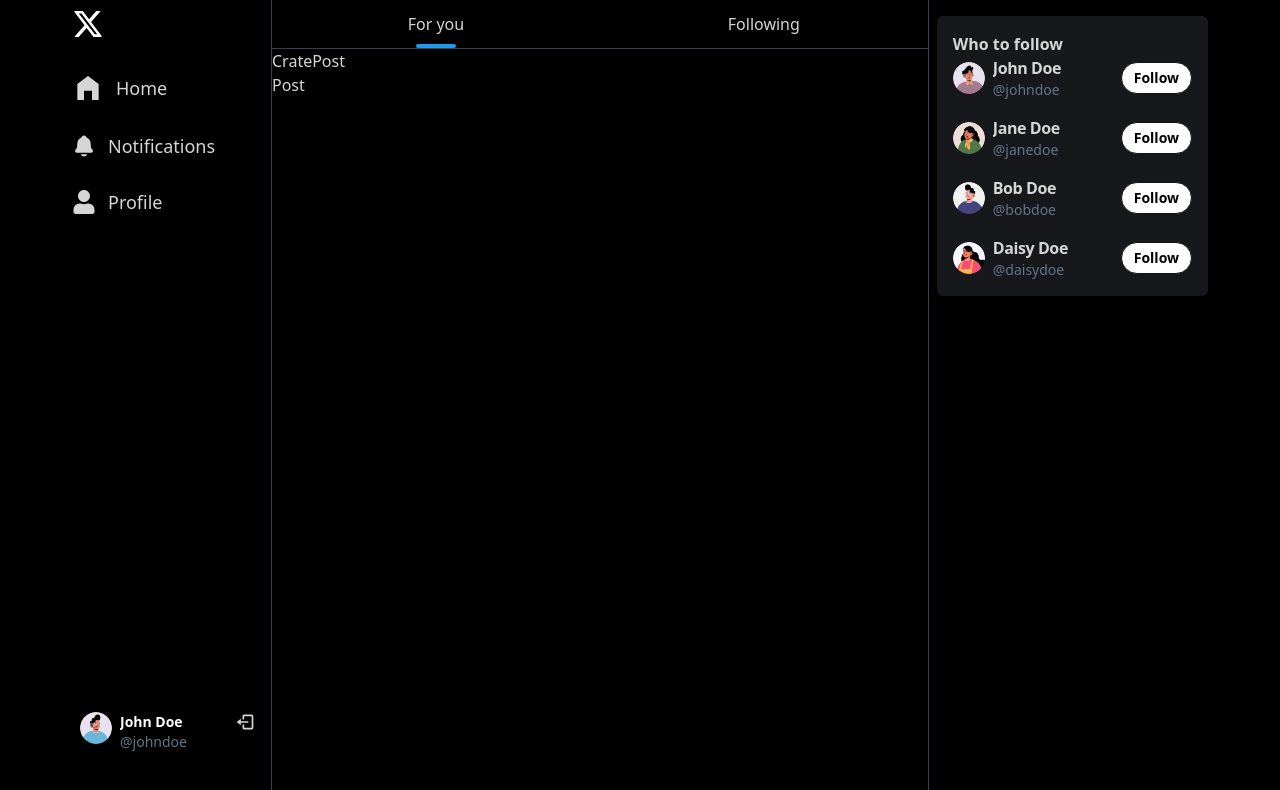
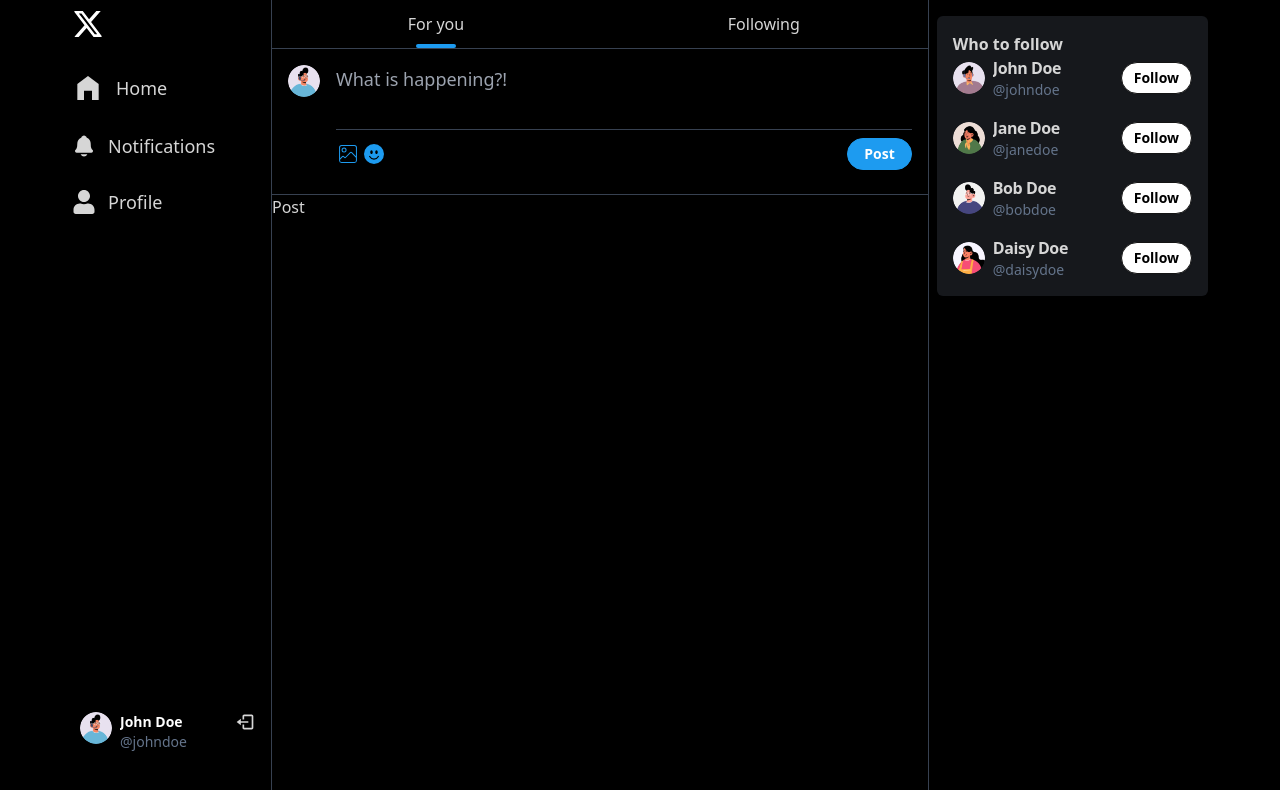
Before and after one commit to Nelson2023-2024/X-project, a React (Vite) app in the folder frontend/: page / in a window 1280 px wide. Shown: the top 790 px of the page. Built offline with nearby package versions, Linux system fonts and the light colour scheme.

Commit message:
Finished styling the CreatePost.jsx route

```diff
--- a/frontend/src/pages/auth/Home/CratePost.jsx
+++ b/frontend/src/pages/auth/Home/CratePost.jsx
@@ -1,5 +1,89 @@
-const CratePost = () => {
-  return <div>CratePost</div>;
+import { CiImageOn } from 'react-icons/ci';
+import { BsEmojiSmileFill } from 'react-icons/bs';
+import { useRef, useState } from 'react';
+import { IoCloseSharp } from 'react-icons/io5';
+
+const CreatePost = () => {
+  const [text, setText] = useState('');
+  const [img, setImg] = useState(null);
+
+  const imgRef = useRef(null);
+
+  const isPending = false;
+  const isError = false;
+
+  const data = {
+    profileImg: '/avatars/boy1.png',
+  };
+
+  const handleSubmit = (e) => {
+    e.preventDefault();
+    alert('Post created successfully');
+  };
+
+  const handleImgChange = (e) => {
+    const file = e.target.files[0];
+    if (file) {
+      const reader = new FileReader();
+      reader.onload = () => {
+        setImg(reader.result);
+      };
+      reader.readAsDataURL(file);
+    }
+  };
+
+  return (
+    <div className="flex p-4 items-start gap-4 border-b border-gray-700">
+      <div className="avatar">
+        <div className="w-8 rounded-full">
+          <img src={data.profileImg || '/avatar-placeholder.png'} />
+        </div>
+      </div>
+      <form className="flex flex-col gap-2 w-full" onSubmit={handleSubmit}>
+        <textarea
+          className="textarea w-full p-0 text-lg resize-none border-none focus:outline-none  border-gray-800"
+          placeholder="What is happening?!"
+          value={text}
+          onChange={(e) => setText(e.target.value)}
+        />
+        {img && (
+          <div className="relative w-72 mx-auto">
+            <IoCloseSharp
+              className="absolute top-0 right-0 text-white bg-gray-800 rounded-full w-5 h-5 cursor-pointer"
+              onClick={() => {
+                setImg(null);
+                imgRef.current.value = null;
+              }}
+            />
+            <img
+              src={img}
+              className="w-full mx-auto h-72 object-contain rounded"
+            />
+          </div>
+        )}
+
+        <div className="flex justify-between border-t py-2 border-t-gray-700">
+          <div className="flex gap-1 items-center">
+            <CiImageOn
+              className="fill-primary w-6 h-6 cursor-pointer"
+              onClick={() => imgRef.current.click()}
+            />
+            <BsEmojiSmileFill className="fill-primary w-5 h-5 cursor-pointer" />
+          </div>
+          <input
+            type="file"
+            accept="image/*"
+            hidden
+            ref={imgRef}
+            onChange={handleImgChange}
+          />
+          <button className="btn btn-primary rounded-full btn-sm text-white px-4">
+            {isPending ? 'Posting...' : 'Post'}
+          </button>
+        </div>
+        {isError && <div className="text-red-500">Something went wrong</div>}
+      </form>
+    </div>
+  );
 };
-
-export default CratePost;
+export default CreatePost;
```
